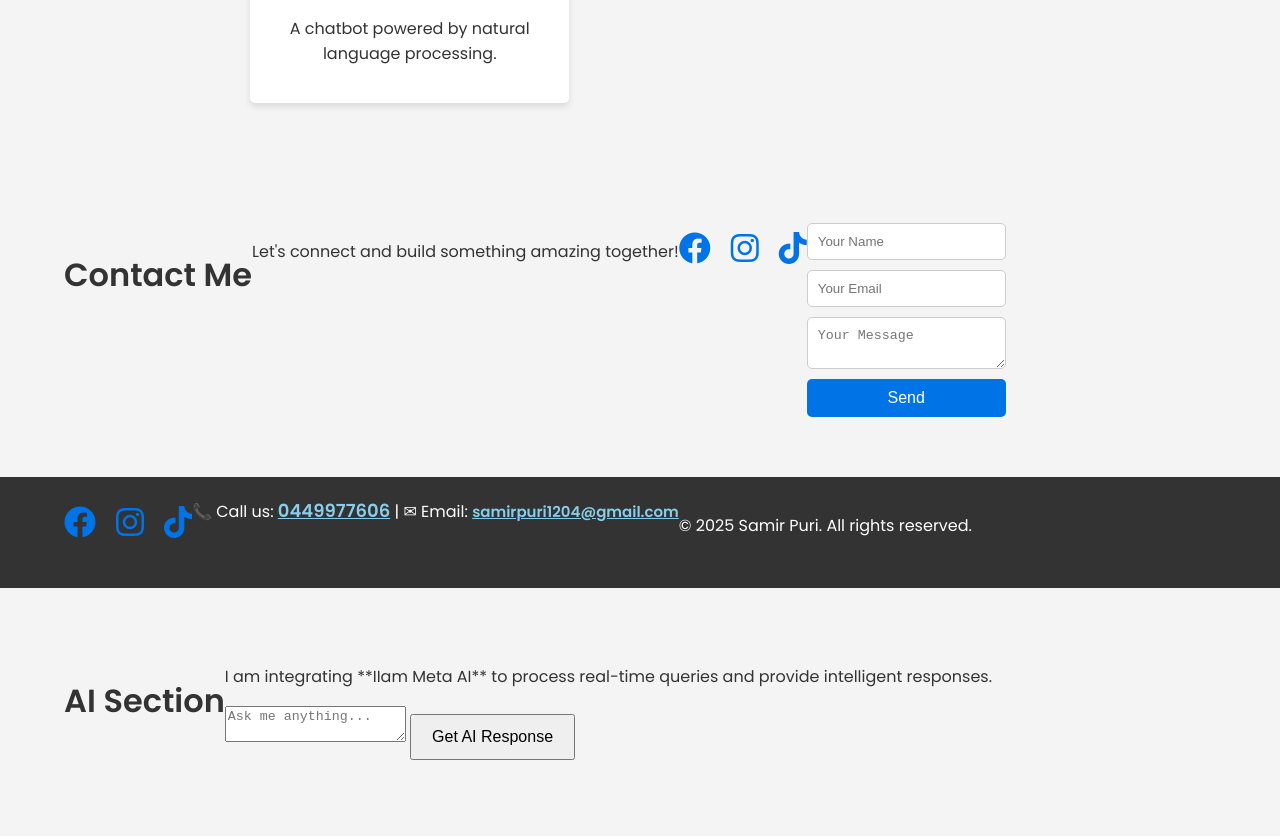
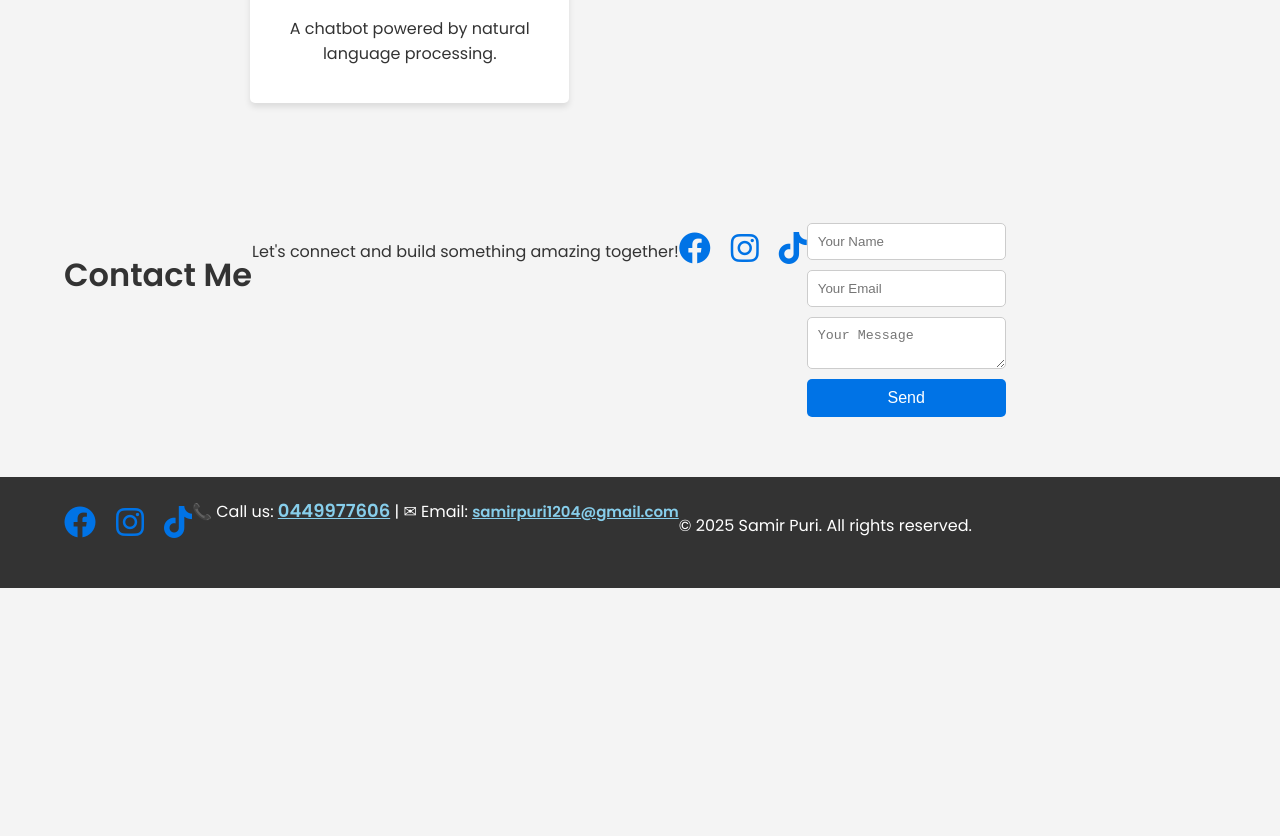
Before and after one commit to samirpuri204/samir, a plain HTML site: page index.html in a window 1280 px wide. Shown: the part 2334-3170 px from the top of the page. After the commit the page ends 2922 px from the top, so only its background shows below. Drawn offline with nearby package versions, Linux system fonts and the light colour scheme.

Commit message:
Update index.html

```diff
--- a/index.html
+++ b/index.html
@@ -148,18 +148,7 @@
       <p>&copy; 2025 Samir Puri. All rights reserved.</p>
     </div>
   </footer>
-<!-- AI Section -->
-<section id="ai">
-  <div class="container">
-    <h2 class="animate-section">AI Section</h2>
-    <div class="ai-content">
-      <p>I am integrating **IIam Meta AI** to process real-time queries and provide intelligent responses.</p>
-      <textarea id="ai-input" placeholder="Ask me anything..."></textarea>
-      <button id="ai-submit">Get AI Response</button>
-      <p id="ai-response" style="margin-top: 10px; color: #555;"></p>
-    </div>
-  </div>
-</section>
+
   <!-- Preloader Script -->
   <script>
     window.addEventListener("load", function () {
```
